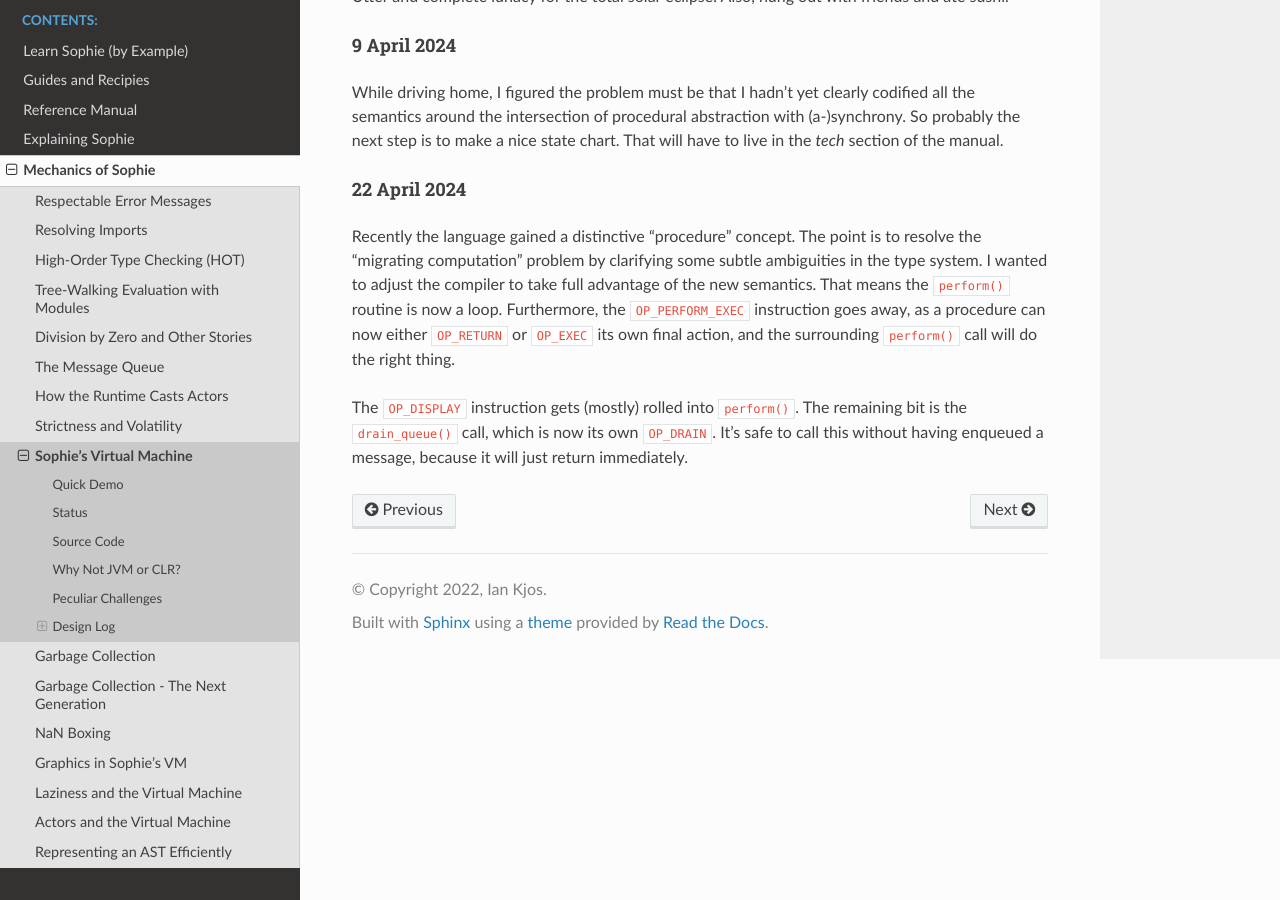
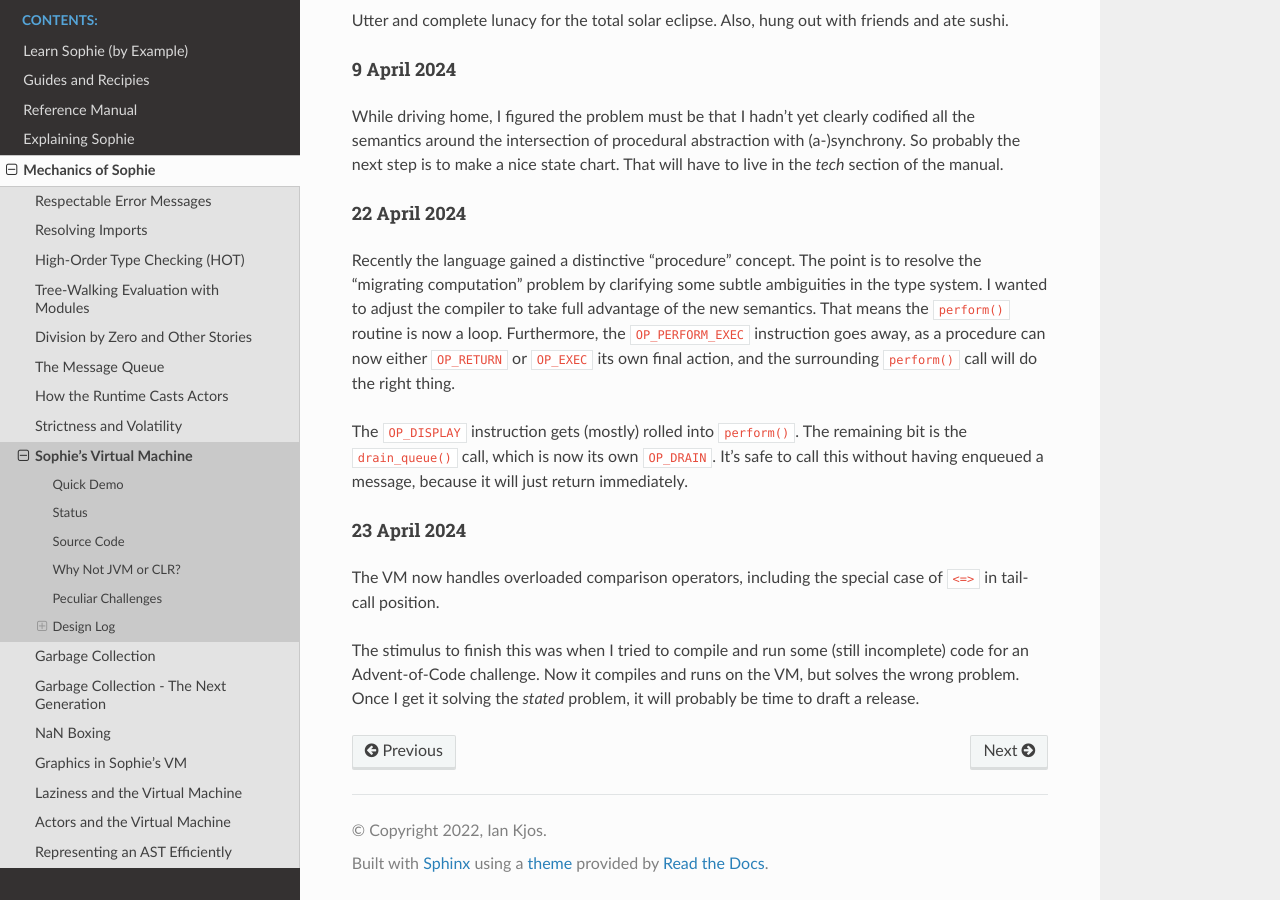
Before and after one commit to kjosib/sophie, a Sphinx documentation site: the page built from docs/tech/vm.rst, in a window 1280 px wide and 900 px high, scrolled down 42729 px. Built offline with Sphinx 7.4.7 and the Read the Docs theme 2.0.0, drawn with Linux system fonts in a browser that asks for light colours.

Commit message:
doc updates

```diff
--- a/docs/tech/vm.rst
+++ b/docs/tech/vm.rst
@@ -1975,3 +1975,15 @@ The ``OP_DISPLAY`` instruction gets (mostly) rolled into ``perform()``.
 The remaining bit is the ``drain_queue()`` call, which is now its own ``OP_DRAIN``.
 It's safe to call this without having enqueued a message,
 because it will just return immediately.
+
+23 April 2024
+--------------
+
+The VM now handles overloaded comparison operators,
+including the special case of ``<=>`` in tail-call position.
+
+The stimulus to finish this was when I tried to compile and run
+some (still incomplete) code for an Advent-of-Code challenge.
+Now it compiles and runs on the VM, but solves the wrong problem.
+Once I get it solving the *stated* problem,
+it will probably be time to draft a release.
```
Also changed, not shown: CHANGELOG.md (+1 -0 lines).
